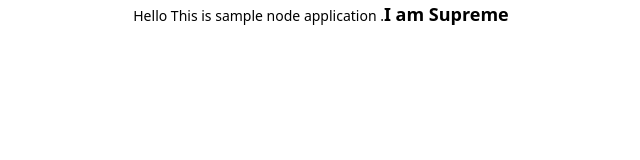
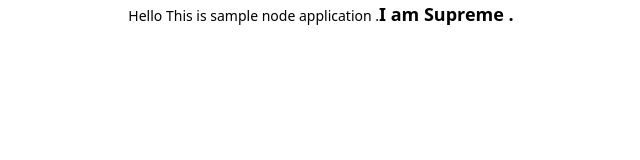
Before and after one commit to Semicile17/node_on_EC2, a React (Create React App) app in the folder client/: page / in a window 1280 px wide. Shown: the top 160 px of the page, without its empty margins (319-959 px from the left). Built offline with nearby package versions, Linux system fonts and the light colour scheme.

Commit message:
testing CI/CD

```diff
--- a/client/src/App.js
+++ b/client/src/App.js
@@ -5,7 +5,7 @@ function App() {
   return (
     <div className="App text-sm font-sans text-black">
      Hello This is sample node application .
-     <span className="text-lg font-bold ">I am Supreme </span>
+     <span className="text-lg font-bold ">I am Supreme .</span>
     </div>
   );
 }
```
